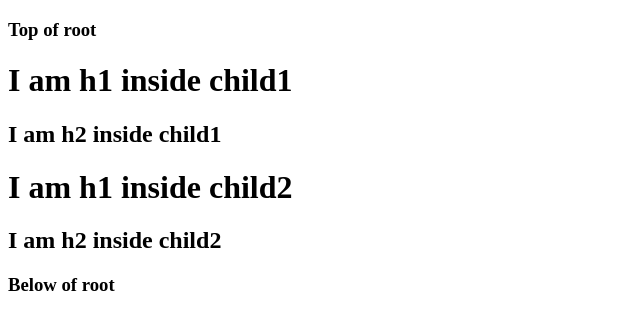
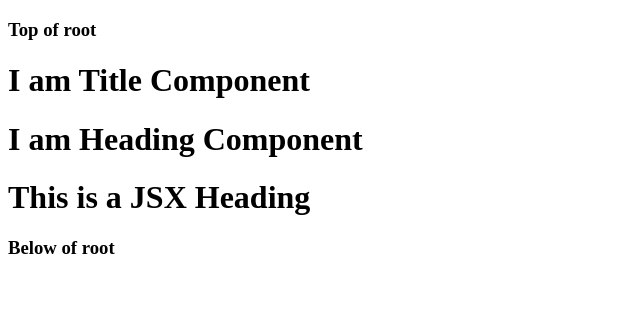
Before and after one commit to Bidipta-Bardhan/Namaste-React, a React (Vite) app: page / in a window 1280 px wide. Shown: the top 330 px of the page, without its empty margins (0-640 px from the left). Built offline with nearby package versions, Linux system fonts and the light colour scheme.

Commit message:
ep-3 JSX

```diff
--- a/App.js
+++ b/App.js
@@ -17,17 +17,33 @@ import ReactDOM from "react-dom/client";
  * </div>
  */
 // This code can get simplified using JSX
-const parent = React.createElement("div", { id: "parent" }, [
-  React.createElement("div", { id: "child1", key: "child1" }, [
-    React.createElement("h1", { key: "h1-child1" }, "I am h1 inside child1"),
-    React.createElement("h2", { key: "h2-child1" }, "I am h2 inside child1"),
-  ]),
-  React.createElement("div", { id: "child2", key: "child2" }, [
-    React.createElement("h1", { key: "h1-child2" }, "I am h1 inside child2"),
-    React.createElement("h2", { key: "h2-child2" }, "I am h2 inside child2"),
-  ]),
-]);
+// const parent = React.createElement("div", { id: "parent" }, [
+//   React.createElement("div", { id: "child1", key: "child1" }, [
+//     React.createElement("h1", { key: "h1-child1" }, "I am h1 inside child1"),
+//     React.createElement("h2", { key: "h2-child1" }, "I am h2 inside child1"),
+//   ]),
+//   React.createElement("div", { id: "child2", key: "child2" }, [
+//     React.createElement("h1", { key: "h1-child2" }, "I am h1 inside child2"),
+//     React.createElement("h2", { key: "h2-child2" }, "I am h2 inside child2"),
+//   ]),
+// ]);
 
-console.log(parent) // React Object
+// console.log(parent) // React Object
+// JSX is a html like syntax this is not html
+// Parcel-Babel transpile the JSX code to React.createElement - which is a JS object - which get rendered in HTML
+// React Element
+const jsxHeading = (<h1 className="heading">This is a JSX Heading</h1>)
+console.log(jsxHeading);
+// React component is nothing but a JS function
+// Component name should always start with capital letter
+const Title = () => (<h1>I am Title Component</h1>)
+// Component Composition -  One Component inside Other
+const HeadingComponent = () => (
+  <div id="container">
+    <Title />
+        <h1>I am Heading Component</h1>
+        {jsxHeading}
+  </div>
+);
 const root = ReactDOM.createRoot(document.getElementById("root"));
-root.render(parent);
+root.render(<HeadingComponent/>);
--- a/package.json
+++ b/package.json
@@ -3,6 +3,8 @@
   "version": "1.0.0",
   "description": "\"This is namaste react\"",
   "scripts": {
+    "start": "parcel index.html",
+    "build": "parcel build index.html",
     "test": "jest"
   },
   "author": "\"Bidipta Bardhan\"",
```
